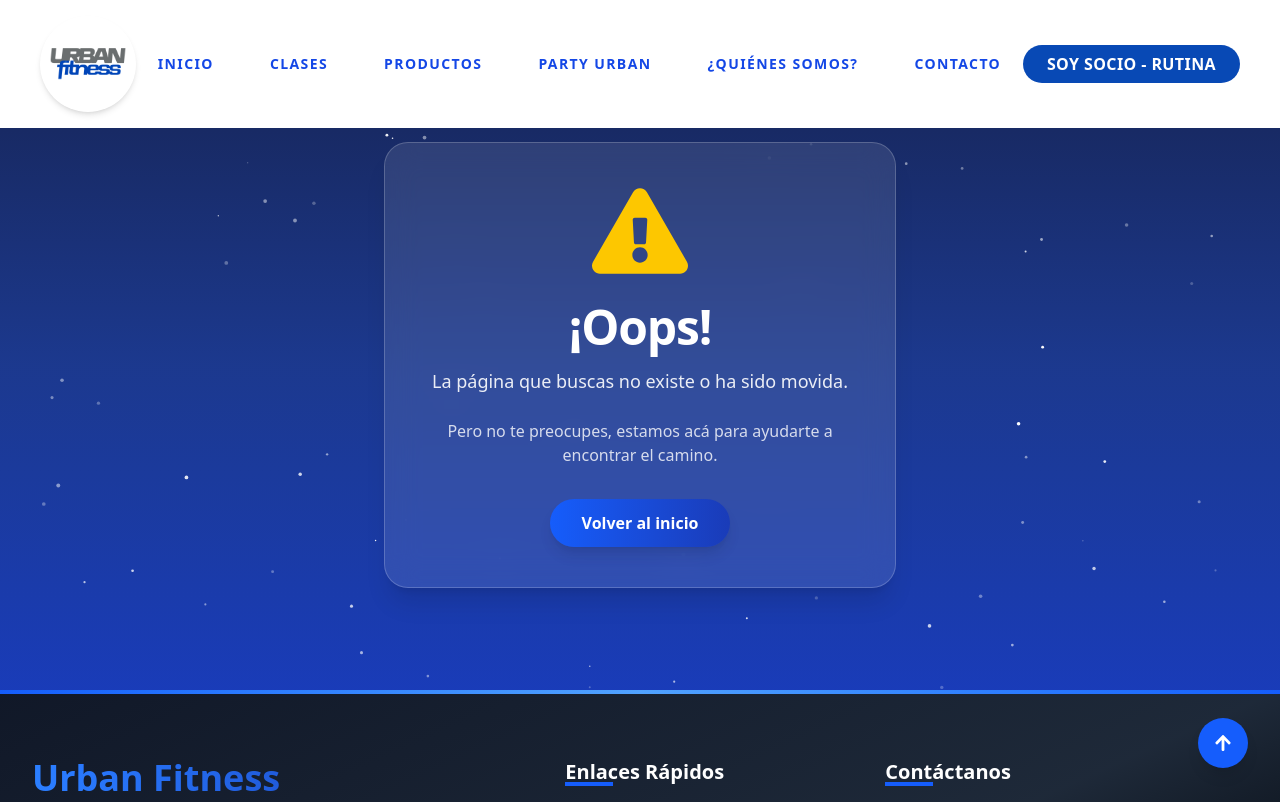
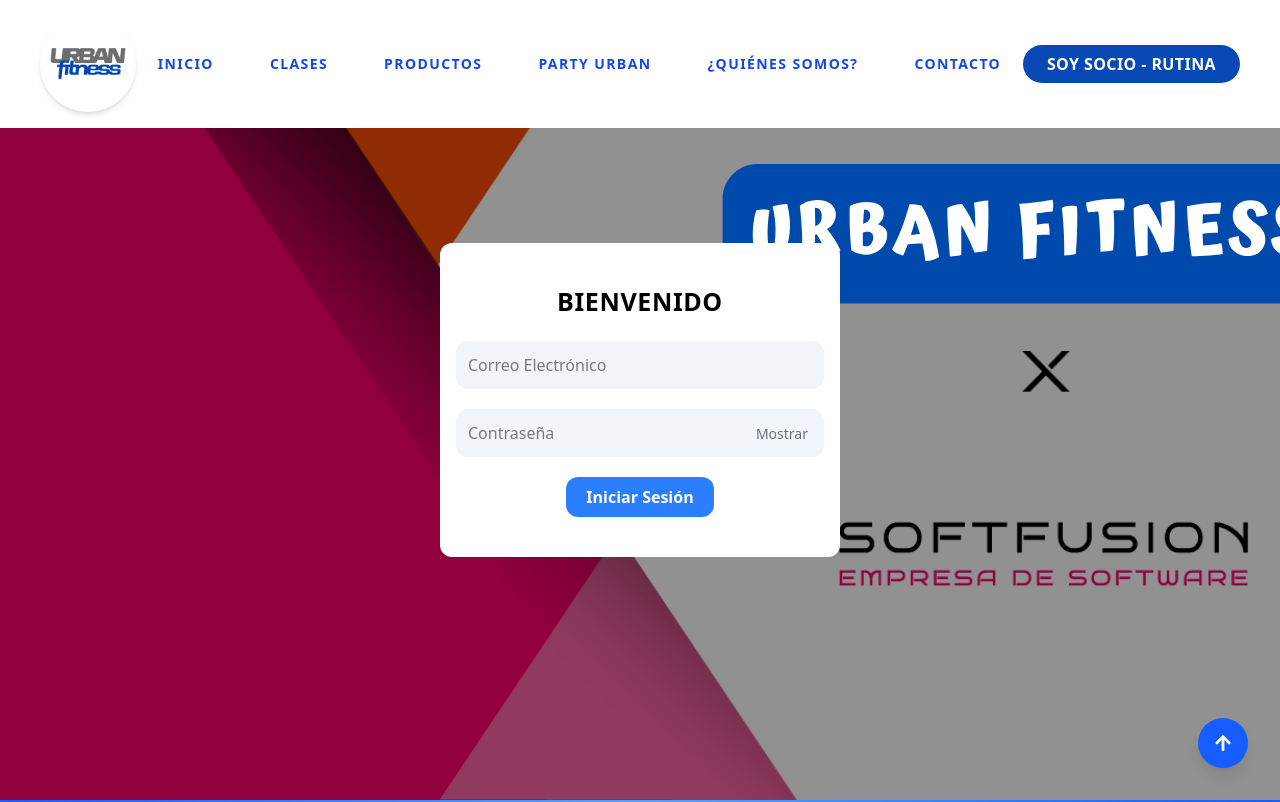
Before and after one commit to SoftFusion-Technologies/urban-ofi-desa, a React (Vite) app: page /login in a window 1280 px wide. Shown: the top 802 px of the page. Built offline with nearby package versions, Linux system fonts and the light colour scheme; the HTML template or start-up script is replaced by a standard one.

Commit message:
Se agrega componente de login

```diff
--- a/package.json
+++ b/package.json
@@ -13,11 +13,13 @@
     "@heroicons/react": "^2.2.0",
     "@tailwindcss/vite": "^4.1.7",
     "aos": "^2.3.4",
+    "axios": "^1.9.0",
     "framer-motion": "^12.12.2",
     "lucide-react": "^0.511.0",
     "react": "^19.1.0",
     "react-dom": "^19.1.0",
     "react-icons": "^5.5.0",
+    "react-modal": "^3.16.3",
     "react-router-dom": "^7.6.0",
     "react-tsparticles": "^2.12.2"
   },
--- a/src/App.jsx
+++ b/src/App.jsx
@@ -14,7 +14,7 @@
 import Contacto from './Pages/Contacto';
 import NotFound from './Pages/NotFound';
 import QuienesSomos from './Pages/QuienesSomos';
-
+import LoginForm from './Components/login/LoginForm'
 function App() {
   return (
     <AuthProvider>
@@ -25,6 +25,7 @@
           <Ruta path="/" element={<Home />} />{' '}
           <Ruta path="/contacto" element={<Contacto />} />{' '}
           <Ruta path="/quienes-somos" element={<QuienesSomos />} />{' '}
+          <Ruta path="/login" element={<LoginForm />} /> {/* Página de Logeo */}
           <Ruta path="/*" element={<NotFound />} />{' '}
         </Rutas>
         <Footer></Footer>
--- /dev/null
+++ b/src/Components/Error.jsx
@@ -0,0 +1,16 @@
+import React from 'react'
+
+const Alerta = ({ children }) => {
+    return (
+        //se achicó el tamaño de margin y text para que entren mejor en caso de mostrar todos los mensajes de alerta
+        <div className="my-2">
+            <div className='flex text-orange-500 font-semibold font-messina text-[12px]'>
+            <p>* &nbsp;</p>
+            {children}
+            </div>
+            {/* en alerta recibimos como children el mensaje de error */}
+        </div>
+    )
+}
+
+export default Alerta
--- /dev/null
+++ b/src/Components/login/LoginForm.jsx
@@ -0,0 +1,160 @@
+/*
+ * Programador: Emir Segovia
+ * Fecha Cración: 05 / 06 / 2024
+ * Versión: 1.0
+ *
+ * Descripción:
+ * Este archivo (LoginForm.jsx) es el componente el cual realiza el logeo de los usuarios mendiante una validacion de la base de datos y un token de sesion.
+ *
+ * Tema: Renderizacion
+ * Capa: Frontend
+ * Contacto: emirvalles90f@gmail.com || 3865761910
+ */
+
+import React, { useState } from 'react';
+import Modal from 'react-modal';
+import Alerta from '../Error';
+import { useNavigate } from 'react-router-dom';
+import Validation from './LoginValidation';
+import axios from 'axios';
+import '../../Styles/login.css';
+import { useAuth } from '../../AuthContext';
+
+Modal.setAppElement('#root');
+
+const LoginForm = () => {
+  const [values, setValues] = useState({
+    email: '',
+    password: ''
+  });
+
+  const navigate = useNavigate();
+  const { login } = useAuth();
+
+  const [showPassword, setShowPassword] = useState(false);
+  const [errors, setErrors] = useState({});
+  const [loading, setLoading] = useState(false);
+  const [isModalOpen, setIsModalOpen] = useState(false);
+  const [modalMessage, setModalMessage] = useState('');
+
+  const toggleShowPassword = () => {
+    setShowPassword(!showPassword);
+  };
+
+  const handleInput = (event) => {
+    setValues((prev) => ({
+      ...prev,
+      [event.target.name]: event.target.value
+    }));
+  };
+
+  const handleSubmit = (event) => {
+    event.preventDefault();
+    const validationErrors = Validation(values);
+    setErrors(validationErrors);
+
+    if (Object.keys(validationErrors).length === 0) {
+      setLoading(true);
+
+      axios
+        .post('https://vps-4294061-x.dattaweb.com/login', values)
+        .then((res) => {
+          if (res.data.message === 'Success') {
+            login(res.data.token, values.email, res.data.level);
+            navigate('/dashboard');
+          } else {
+            setModalMessage('Usuario o Contraseña incorrectos');
+            setIsModalOpen(true);
+          }
+        })
+        .catch((err) => {
+          setLoading(false);
+          console.log(err);
+        });
+    }
+  };
+
+  return (
+    <div className="h-screen w-full">
+      <div className="loginbg h-screen w-full flex justify-between items-center mx-auto">
+        <div className="py-5 bg-white rounded-xl mx-auto">
+          <form
+            className="w-[400px] max-w-[400px] mx-auto max-sm:w-[300px] max-sm:max-w-[300px]"
+            onSubmit={handleSubmit}
+          >
+            <div className="m-5">
+              <h1 className="font-montserrat text-[25px] font-bold tracking-wide text-center">
+                BIENVENIDO
+              </h1>
+            </div>
+
+            <div className="mb-3 px-4">
+              <input
+                id="email"
+                type="email"
+                className="mt-2 block w-full p-3 text-black formulario__input bg-slate-100 rounded-xl focus-visible:outline-2 focus-visible:outline-offset-2 focus-visible:outline-blue-500"
+                placeholder="Correo Electrónico"
+                name="email"
+                onChange={handleInput}
+              />
+              {errors.email && <Alerta>{errors.email}</Alerta>}
+            </div>
+
+            <div className="mb-3 px-4">
+              <div className="relative flex items-center">
+                <input
+                  id="password"
+                  type={showPassword ? 'text' : 'password'}
+                  className="mt-2 block w-full p-3 text-black formulario__input bg-slate-100 rounded-xl focus-visible:outline-offset-2 focus-visible:outline-blue-500"
+                  placeholder="Contraseña"
+                  name="password"
+                  onChange={handleInput}
+                />
+
+                <button
+                  className="absolute right-0 mr-4 text-sm text-gray-500 hover:text-gray-700 focus:outline-none"
+                  type="button"
+                  onClick={toggleShowPassword}
+                  style={{ transform: 'translateY(25%)' }}
+                >
+                  {showPassword ? 'Ocultar' : 'Mostrar'}
+                </button>
+              </div>
+              {errors.password && <Alerta>{errors.password}</Alerta>}
+            </div>
+
+            <div className="mx-auto flex justify-center my-5">
+              <button
+                type="submit"
+                className="bg-blue-500 py-2 px-5 rounded-xl text-white font-bold hover:cursor-pointer hover:bg-[#0c08fc] focus-visible:outline-2 focus-visible:outline-offset-2 focus-visible:outline-blue-100"
+              >
+                Iniciar Sesión
+              </button>
+            </div>
+          </form>
+        </div>
+      </div>
+
+      <Modal
+        isOpen={isModalOpen}
+        onRequestClose={() => setIsModalOpen(false)}
+        contentLabel="Error Modal"
+        className="flex justify-center items-center h-screen"
+        overlayClassName="fixed inset-0 bg-black bg-opacity-50 flex justify-center items-center"
+      >
+        <div className="bg-white rounded-lg p-6 max-w-md mx-auto">
+          <h2 className="text-lg font-semibold mb-4">Error</h2>
+          <div>{modalMessage}</div>
+          <button
+            onClick={() => setIsModalOpen(false)}
+            className="mt-4 bg-blue-500 text-white py-2 px-4 rounded hover:bg-blue-600"
+          >
+            Cerrar
+          </button>
+        </div>
+      </Modal>
+    </div>
+  );
+};
+
+export default LoginForm;
--- /dev/null
+++ b/src/Components/login/LoginValidation.jsx
@@ -0,0 +1,34 @@
+/*
+ * Programador: Emir Segovia
+ * Fecha Cración: 05 / 06 / 2024
+ * Versión: 1.0
+ *
+ * Descripción:
+ * Este archivo (LoginValidation.jsx) es el componente el cual realiza la validacion de caracteres y faltanes de datos en el formulario de logeo.
+ *
+ * Tema: Renderizacion
+ * Capa: Frontend
+ * Contacto: emirvalles90f@gmail.com || 3865761910
+ */
+
+function Validation(values) {
+
+  let errors = {};
+  const email_pattern = /^[^\s@]+@[^\s@]+\.[^\s@]+$/;
+  const password_pattern = /^.{6,}$/;
+
+  if (values.email === "") {
+    errors.email = "Debe ingresar un correo electrónico";
+  } else if (!email_pattern.test(values.email)) {
+    errors.email = "El correo electrónico no es válido";
+  }
+
+  if (values.password === "") {
+    errors.password = "Debe ingresar una contraseña";
+  } else if (!password_pattern.test(values.password)) {
+    errors.password = "La contraseña debe tener al menos 6 caracteres";
+  }
+
+  return errors;
+}
+export default Validation;
--- /dev/null
+++ b/src/Styles/login.css
@@ -0,0 +1,6 @@
+.loginbg{
+  background-image: url('/src/Images/staff/urbansoft.svg');
+  background-repeat: no-repeat;
+  background-position: center;
+  background-size: cover;
+}
```
Also changed, not shown: 1 other file (tests, documents, lock files or other folders).
